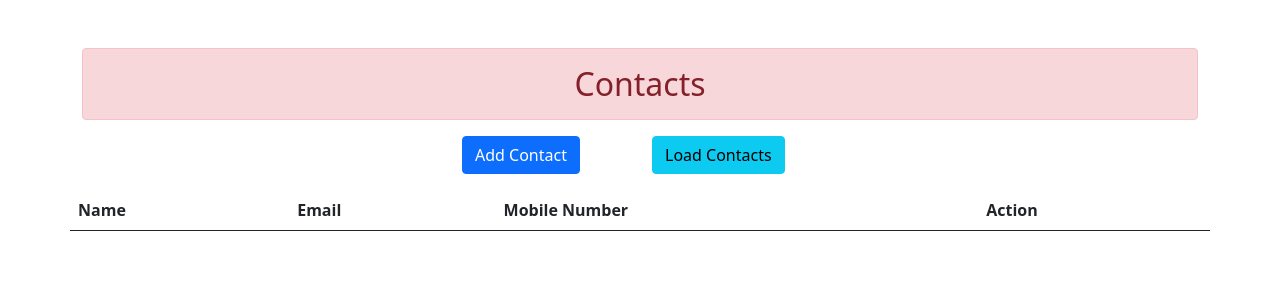
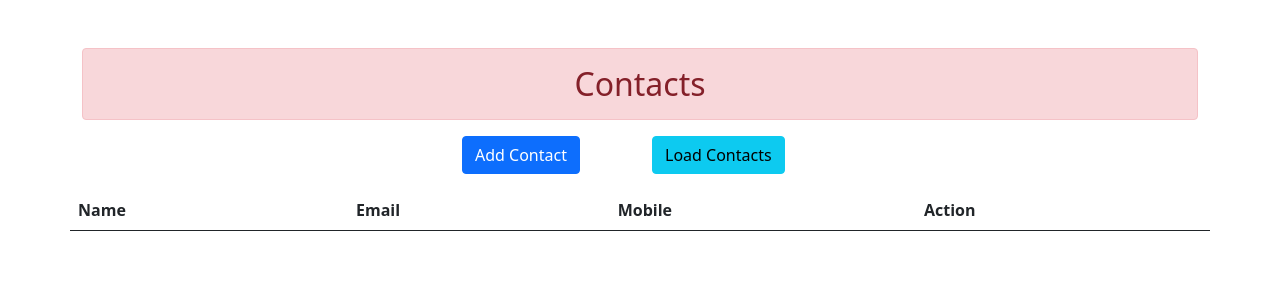
Before and after one commit to AbdulWaseem1999/CURD, a Django app: page / in a window 1280 px wide. Shown: the top 300 px of the page. Run offline with Django 4.2, Linux system fonts and the light colour scheme; lists and menus that the app fills with data are empty.

Commit message:
second commit

```diff
--- a/contacts/templates/home.html
+++ b/contacts/templates/home.html
@@ -25,7 +25,7 @@
                     <tr>
                         <th scope="col">Name</th>
                         <th scope="col">Email</th>
-                        <th scope="col">Mobile Number</th>
+                        <th scope="col">Mobile</th>
                         <th scope="col">Action</th>
                     </tr>
                 </thead>
```
